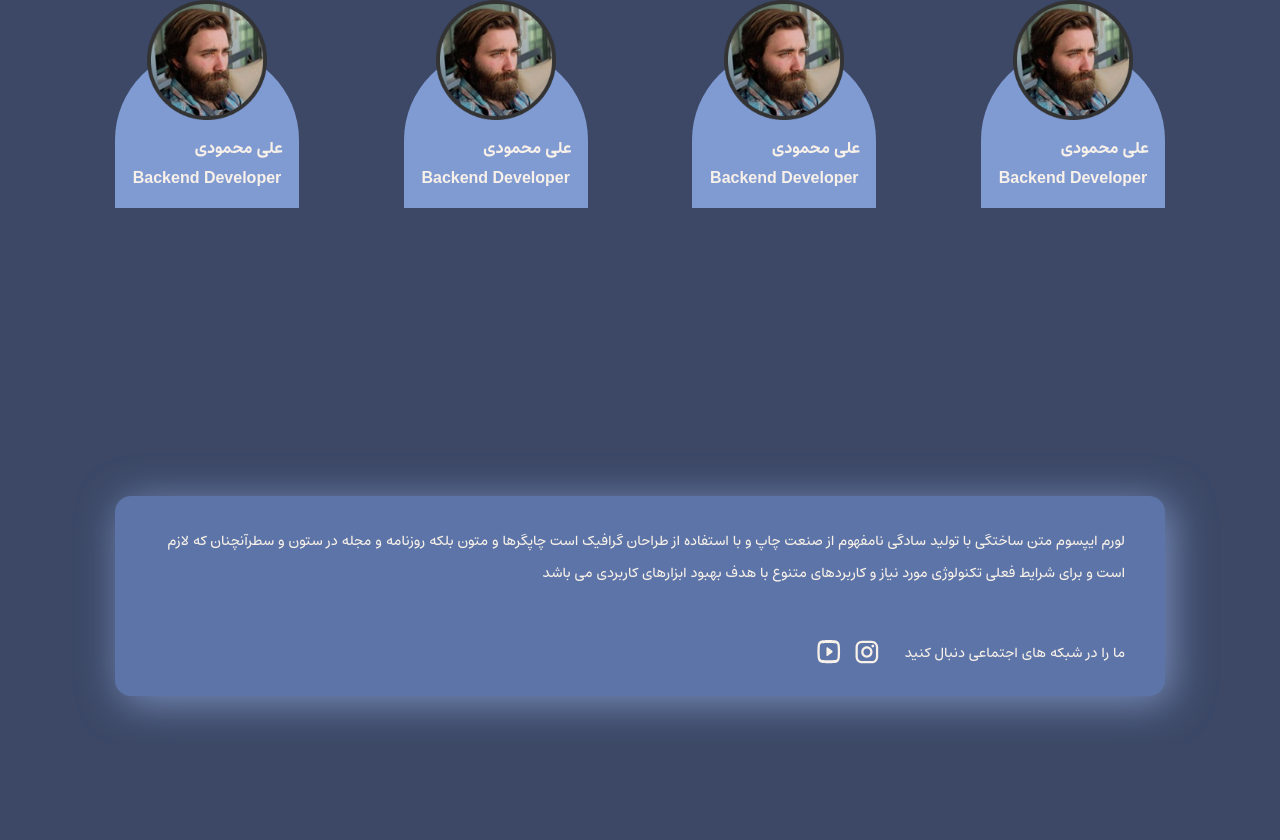
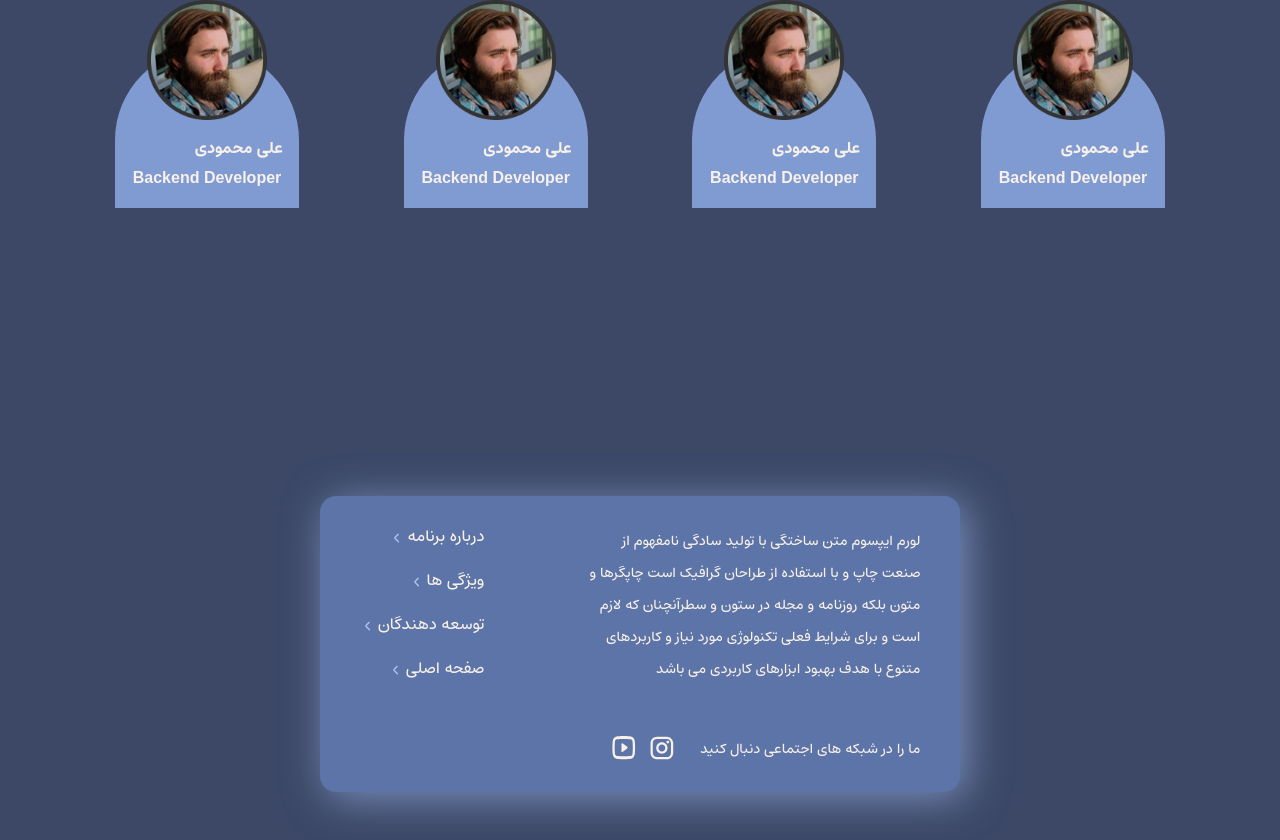
Before and after one commit to buordino/landing, a Next.js app: page / in a window 1280 px wide. Shown: the part 3215-4055 px from the top of the page. Before the commit the page ends 3959 px from the top, so only its background shows below. Built offline with nearby package versions, Linux system fonts and the light colour scheme.

Commit message:
feat(footer): add links for sections

```diff
--- a/src/app/globals.css
+++ b/src/app/globals.css
@@ -13,6 +13,7 @@
 
 body {
   font-family: "EstedadVF", sans-serif;
+  scroll-behavior: smooth;
 }
 
 @theme {
--- a/src/components/Footer.tsx
+++ b/src/components/Footer.tsx
@@ -1,12 +1,14 @@
+import Link from "next/link";
 import InstagramIcon from "./ui/icons/InstagramIcon";
 import YoutubeIcon from "./ui/icons/YoutubeIcon";
+import ArrowLeft from "./ui/icons/ArrowLeft";
 
 const Footer = () => {
   return (
     <footer className="block max-w-[1200px] mx-auto mt-72 px-4 lg:px-[75px] mb-12">
-      <div className="w-full bg-secondary rounded-2xl py-7 px-10 block shadow-5xl">
+      <div className="w-full bg-secondary rounded-2xl py-7 px-10 shadow-5xl flex flex-row items-start">
         <div>
-          <p className="font-medium text-sm leading-8">
+          <p className="font-medium text-sm leading-8 w-[340px]">
             لورم ایپسوم متن ساختگی با تولید سادگی نامفهوم از صنعت چاپ و با
             استفاده از طراحان گرافیک است چاپگرها و متون بلکه روزنامه و مجله در
             ستون و سطرآنچنان که لازم است و برای شرایط فعلی تکنولوژی مورد نیاز و
@@ -17,10 +19,50 @@ const Footer = () => {
               ما را در شبکه های اجتماعی دنبال کنید
             </p>
             <div className="flex flex-row items-center gap-3">
-              <InstagramIcon className="w-7 h-7 fill-white" />
-              <YoutubeIcon className="w-6 h-6 fill-white" />
+              <Link href={"/"}>
+                <InstagramIcon className="w-7 h-7 fill-white" />
+              </Link>
+              <Link href={"/"}>
+                <YoutubeIcon className="w-6 h-6 fill-white" />
+              </Link>
             </div>
           </div>
+        </div>
+        <div className="mr-24">
+          <ul className="flex flex-col gap-5">
+            <li>
+              <div className="flex flex-row items-center gap-0.5">
+                <Link href={"/"} className="font-medium text-base">
+                  درباره برنامه
+                </Link>
+                <ArrowLeft className="fill-[#AFC3EB] size-4 pt-1" />
+              </div>
+            </li>{" "}
+            <li>
+              <div className="flex flex-row items-center gap-0.5">
+                <Link href={"/"} className="font-medium text-base">
+                  ویژگی ها{" "}
+                </Link>
+                <ArrowLeft className="fill-[#AFC3EB] size-4 pt-1" />
+              </div>
+            </li>{" "}
+            <li>
+              <div className="flex flex-row items-center gap-0.5">
+                <Link href={"/"} className="font-medium text-base">
+                  توسعه دهندگان{" "}
+                </Link>
+                <ArrowLeft className="fill-[#AFC3EB] size-4 pt-1" />
+              </div>
+            </li>{" "}
+            <li>
+              <div className="flex flex-row items-center gap-0.5">
+                <Link href={"/"} className="font-medium text-base">
+                  صفحه اصلی{" "}
+                </Link>
+                <ArrowLeft className="fill-[#AFC3EB] size-4 pt-1" />
+              </div>
+            </li>
+          </ul>
         </div>
       </div>
     </footer>
--- a/src/components/ui/icons/ArrowLeft.tsx
+++ b/src/components/ui/icons/ArrowLeft.tsx
@@ -1,19 +1,17 @@
+import { IconPropsType } from "@/types/IconTypes";
 
-const ArrowLeft = () => {
+const ArrowLeft = ({ className }: IconPropsType) => {
   return (
     <svg
       xmlns="http://www.w3.org/2000/svg"
-      width="17"
-      height="17"
       viewBox="0 0 17 17"
-      fill="none"
+      className={className}
     >
       <path
         d="M5.96749 7.41543L6.67459 8.12254L5.96749 7.41543ZM5.96749 9.37426L6.67459 8.66716L5.96749 9.37426ZM9.82167 14.6427C10.2122 15.0332 10.8454 15.0332 11.2359 14.6427C11.6264 14.2521 11.6264 13.619 11.2359 13.2284L10.5288 13.9355L9.82167 14.6427ZM10.5288 2.85415L9.82167 2.14704L5.26038 6.70832L5.96749 7.41543L6.67459 8.12254L11.2359 3.56125L10.5288 2.85415ZM5.96749 7.41543L5.26038 6.70832C4.33118 7.63753 4.33118 9.15217 5.26038 10.0814L5.96749 9.37426L6.67459 8.66716C6.52644 8.519 6.52644 8.27069 6.67459 8.12254L5.96749 7.41543ZM5.96749 9.37426L5.26038 10.0814L9.82167 14.6427L10.5288 13.9355L11.2359 13.2284L6.67459 8.66716L5.96749 9.37426Z"
-        fill="#AFC3EB"
       />
     </svg>
   );
-}
+};
 
-export default ArrowLeft
+export default ArrowLeft;
```
